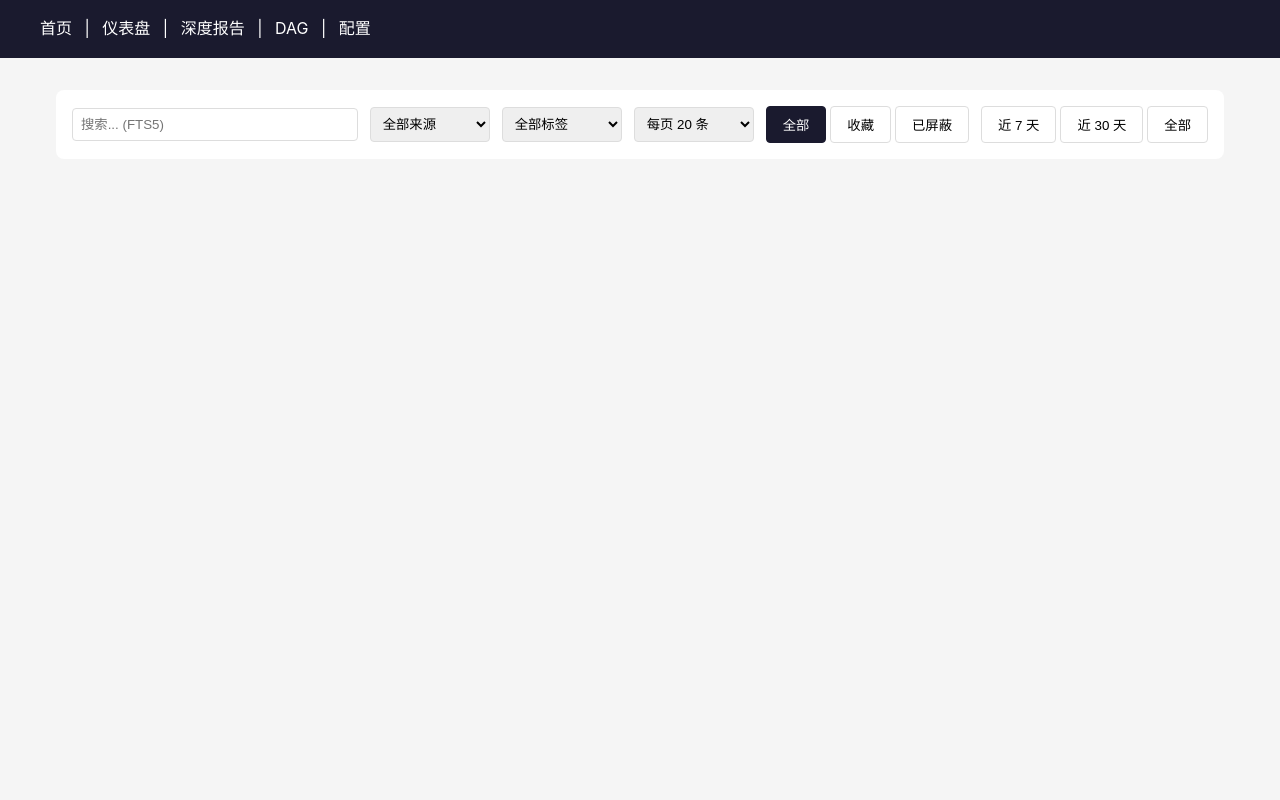
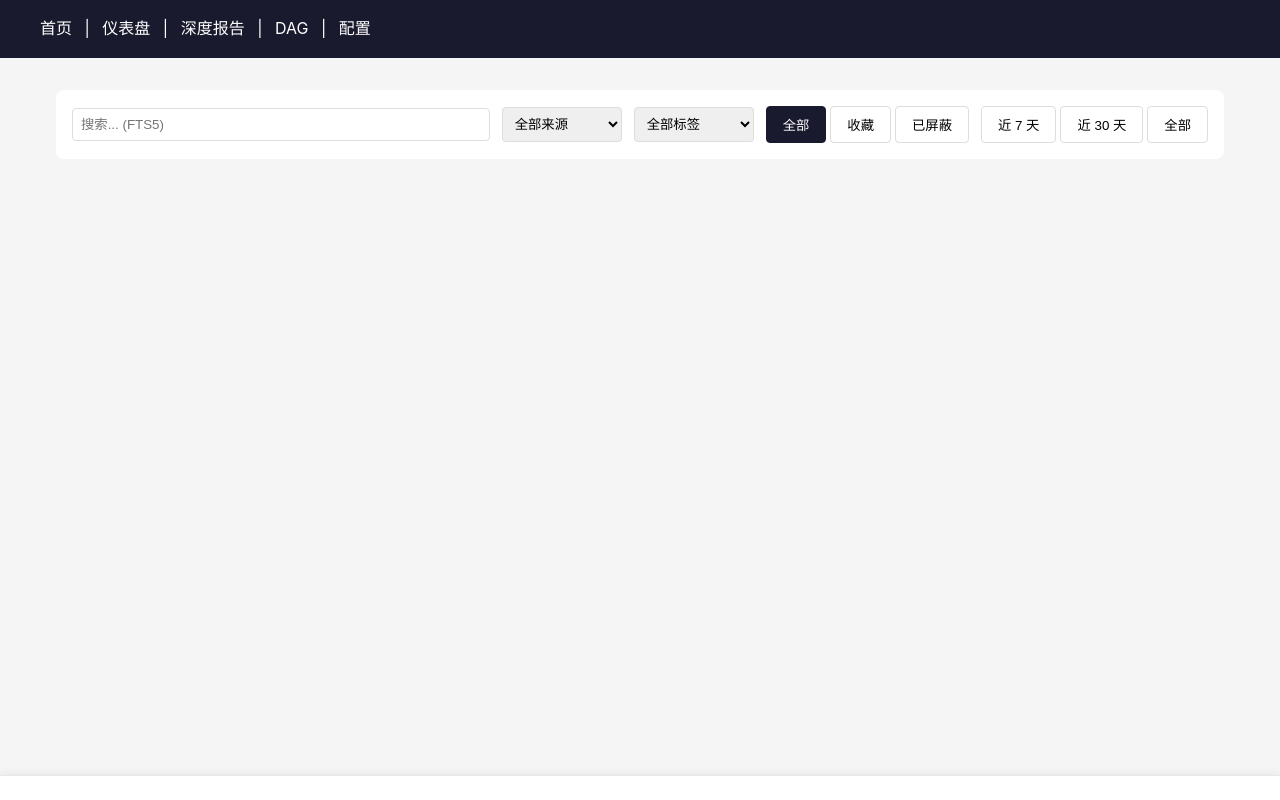
Before and after one commit to kangapp/ai-knowledge-base, a Python web app: template src/site/templates/index.html in a window 1280 px wide. Run offline with Jinja, Linux system fonts and the light colour scheme; the template is opened without the code that fills it, so the values that code supplies are empty.

Commit message:
fix: pin homepage pagination controls

```diff
--- a/src/site/static/css/style.css
+++ b/src/site/static/css/style.css
@@ -3,7 +3,7 @@ body { font-family: -apple-system, BlinkMacSystemFont, "Segoe UI", Roboto, sans-
 nav { background: #1a1a2e; color: #fff; padding: 1rem 2rem; }
 nav a { color: #fff; text-decoration: none; margin: 0 0.5rem; }
 nav a:hover { text-decoration: underline; }
-main { max-width: 1200px; margin: 2rem auto; padding: 0 1rem; }
+main { max-width: 1200px; margin: 2rem auto; padding: 0 1rem; padding-bottom: 5rem; }
 .filters { background: #fff; padding: 1rem; border-radius: 8px; margin-bottom: 1.5rem; display: flex; flex-wrap: wrap; gap: 0.75rem; align-items: center; }
 .filters input[type="search"] { flex: 1; min-width: 200px; padding: 0.5rem; border: 1px solid #ddd; border-radius: 4px; }
 .filters select { padding: 0.5rem; border: 1px solid #ddd; border-radius: 4px; min-width: 120px; }
@@ -33,7 +33,8 @@ main { max-width: 1200px; margin: 2rem auto; padding: 0 1rem; }
 .article-card > p { color: #666; margin-bottom: 0.75rem; font-size: 0.95rem; display: -webkit-box; -webkit-box-orient: vertical; -webkit-line-clamp: 3; overflow: hidden; }
 .meta { font-size: 0.85rem; color: #999; display: flex; gap: 1rem; flex-wrap: wrap; }
 .meta .score { color: #e67e22; font-weight: bold; }
-.pagination-controls { display: flex; justify-content: center; align-items: center; gap: 0.75rem; margin: 1.5rem 0; color: #666; }
+.pagination-controls { position: fixed; left: 0; right: 0; bottom: 0; z-index: 20; display: flex; justify-content: center; align-items: center; gap: 0.75rem; padding: 0.75rem 1rem; color: #666; background: rgba(255,255,255,0.96); border-top: 1px solid #e5e7eb; box-shadow: 0 -2px 10px rgba(0,0,0,0.06); }
+.pagination-controls select { padding: 0.45rem 0.5rem; border: 1px solid #ddd; border-radius: 4px; background: #fff; }
 .pagination-controls button { padding: 0.5rem 1rem; border: 1px solid #ddd; background: #fff; border-radius: 4px; cursor: pointer; }
 .pagination-controls button:disabled { opacity: 0.45; cursor: not-allowed; }
 #article-detail { background: #fff; padding: 2rem; border-radius: 8px; }
--- a/src/site/static/js/app.js
+++ b/src/site/static/js/app.js
@@ -144,6 +144,11 @@
         const el = document.getElementById('pagination-controls');
         if (!el) return;
         el.innerHTML = `
+            <label>每页
+                <select data-page-size aria-label="每页条数">
+                    ${[10, 20, 50, 100].map(size => `<option value="${size}" ${state.pageSize === size ? 'selected' : ''}>${size}</option>`).join('')}
+                </select>
+            </label>
             <button type="button" data-page-prev ${state.page <= 1 ? 'disabled' : ''}>上一页</button>
             <span>${total ? state.page : 0} / ${total ? totalPages : 0} 页 · ${total} 条</span>
             <button type="button" data-page-next ${state.page >= totalPages ? 'disabled' : ''}>下一页</button>
@@ -260,17 +265,6 @@
             });
         }
 
-        const pageSizeFilter = document.getElementById('page-size-filter');
-        if (pageSizeFilter) {
-            pageSizeFilter.value = String(state.pageSize);
-            pageSizeFilter.addEventListener('change', e => {
-                state.pageSize = parseInt(e.target.value, 10) || 20;
-                state.page = 1;
-                savePageSize();
-                filterArticles();
-            });
-        }
-
         document.querySelectorAll('.date-filters button').forEach(btn => {
             btn.addEventListener('click', () => {
                 document.querySelectorAll('.date-filters button').forEach(b => b.classList.remove('active'));
@@ -315,6 +309,14 @@
                 state.page += 1;
                 filterArticles();
             }
+        });
+
+        document.addEventListener('change', event => {
+            if (!event.target.matches('[data-page-size]')) return;
+            state.pageSize = parseInt(event.target.value, 10) || 20;
+            state.page = 1;
+            savePageSize();
+            filterArticles();
         });
 
         // default: show active button
--- a/src/site/templates/index.html
+++ b/src/site/templates/index.html
@@ -5,12 +5,6 @@
     <input type="search" id="search-box" placeholder="搜索... (FTS5)">
     <select id="source-filter"><option value="">全部来源</option></select>
     <select id="tag-filter"><option value="">全部标签</option></select>
-    <select id="page-size-filter" aria-label="每页条数">
-        <option value="10">每页 10 条</option>
-        <option value="20" selected>每页 20 条</option>
-        <option value="50">每页 50 条</option>
-        <option value="100">每页 100 条</option>
-    </select>
     <div class="favorite-filters" aria-label="文章视图">
         <button type="button" class="active" data-view-filter="all">全部</button>
         <button type="button" data-view-filter="favorites">收藏</button>
@@ -57,7 +51,7 @@
     </div>
     {% endfor %}
 </div>
-<div id="pagination-controls" class="pagination-controls" aria-label="分页"></div>
+<div id="pagination-controls" class="pagination-controls" aria-label="分页" role="navigation"></div>
 <aside id="article-detail-drawer" class="article-detail-drawer" hidden aria-label="文章详情">
     <button class="article-drawer-backdrop" type="button" data-article-drawer-close aria-label="关闭文章详情"></button>
     <section class="article-drawer-panel" role="dialog" aria-modal="true" aria-labelledby="article-drawer-title">
```
Also changed, not shown: tests/test_site_builder.py (+12 -1 lines).
